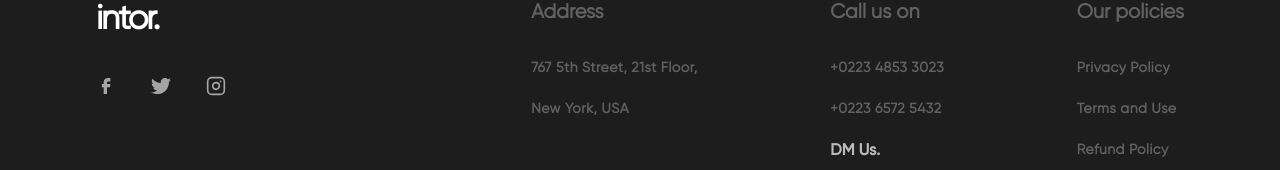
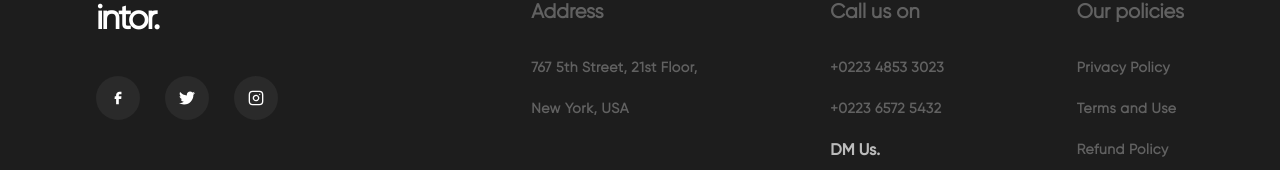
Before and after one commit to kwameaj67/Intor., a React (Create React App) app: page / in a window 1280 px wide. Shown: the part 6381-6551 px from the top of the page. Built offline with nearby package versions, Linux system fonts and the light colour scheme.

Commit message:
fix social styles

```diff
--- a/src/components/Footer/footer.css
+++ b/src/components/Footer/footer.css
@@ -40,25 +40,18 @@ justify-content:space-between;
     align-items:flex-start;
 }
 .footer .footer-container .footer-links .info .socials ul li{
-    padding-right: 55px;
+    padding-right: 25px;
+}
+.footer .footer-container .footer-links .info .socials ul li a{
     display: flex;
     justify-content: center;
     align-items: center;
-
-}
-/* .footer .footer-container .footer-links .info .socials ul li .bg{
-    width: 40px;
-    height: 40px;
     border-radius: 50%;
-    background-color:rgb(109, 109, 109);
-
-} */
-.footer .footer-container .footer-links .info .socials ul li .icon{
+    background-color:#2a2a2a;
     color: white;
-    opacity: 0.6;
     transition:250ms all ease-in;
-    position: absolute;
-
+    position: relative;
+    padding:14px;
 }
 .footer .footer-container .footer-links .info .socials ul li .icon:hover{
     opacity: 0.8;
--- a/src/components/Footer/footer.js
+++ b/src/components/Footer/footer.js
@@ -13,9 +13,9 @@ function Footer() {
             <h1>intor.</h1>
             <div className="socials">
               <ul>
-                <li><div className="bg"><a href="http://"><CgFacebook size={20} className="icon" /></a></div></li>
-                <li><div className="bg"><a href="http://"><FaTwitter size={20} className="icon" /></a></div></li>
-                <li><div className="bg"><a href="http://"><FiInstagram size={20} className="icon" /></a></div></li>
+                <li><a href="http://"><CgFacebook size={16} className="icon" /></a></li>
+                <li><a href="http://"><FaTwitter size={16} className="icon" /></a></li>
+                <li><a href="http://"><FiInstagram size={16} className="icon" /></a></li>
               </ul>
             </div>
           </div>
```
